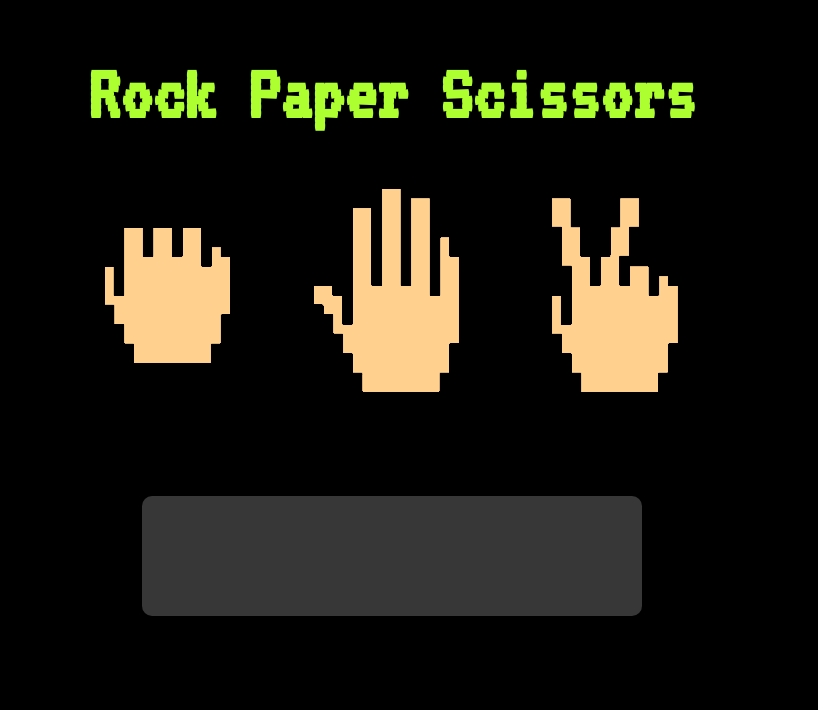
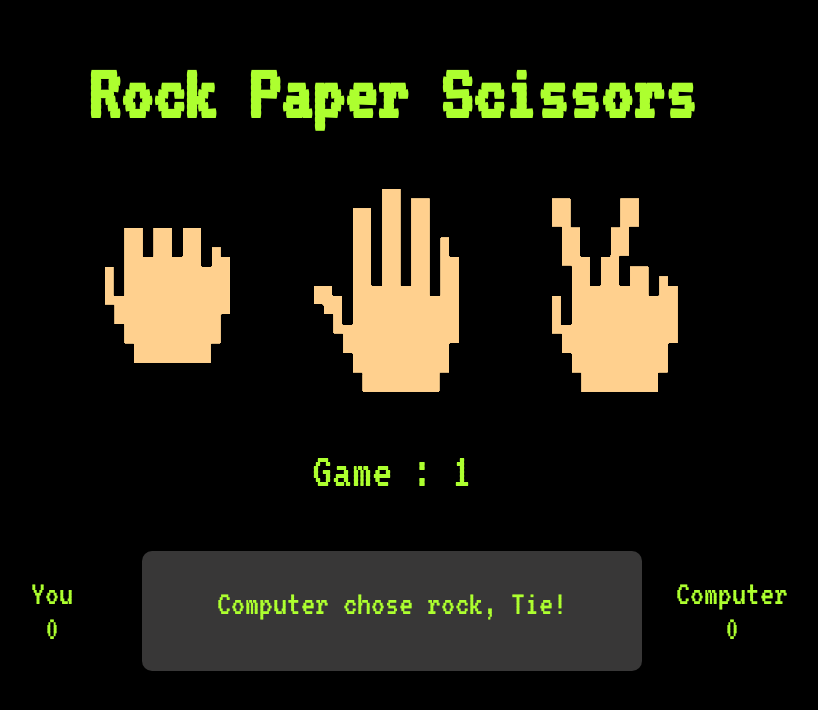
Before and after one commit to Kento225/rock-paper-scissors, a plain HTML site: page index.html in a window 1280 px wide. Both pictures are taken after a click on the button 415 px from the left and 291 px from the top of the page. Shown: the whole page, without its empty margins (248-1066 px from the left). Drawn offline with Linux system fonts and the light colour scheme.

Commit message:
Finish UI, add scores and game count

```diff
--- a/index.html
+++ b/index.html
@@ -21,10 +21,25 @@
         <button class = "paper"><img src = "images/Paper.png"></button>
         <button class = "scissors"><img src = "images/Scissors.png"></button>
     </div>
+    <div class = game-count>
+        <p id="gamecount"></p>
+    </div>
     <div class = results>
-        <div class = box>
-            <p class = result></p>
+        <div class = player-score>
+            <p>You</p>
+            <p id="player"></p>
         </div>
+        <div class = box-container>
+            <div class = box>
+                <p class = result></p>
+            </div>
+        </div>
+        <div class = computer-score>
+            <p>Computer</p>
+            <p id="computer"></p>
+            </div>
+
     </div>
+
 </body>
 </html>
--- a/script.js
+++ b/script.js
@@ -4,22 +4,28 @@ const paper = document.querySelector(".paper");
 const scissors = document.querySelector(".scissors");
 const box = document.querySelector(".box");
 const result = document.querySelector(".result");
+const player = document.querySelector("#player");
+const computer = document.querySelector("#computer");
+const gameCount = document.querySelector("#gamecount")
 
-
-
+let currentGame = 1;
 let playerResult = 0;
 let computerResult = 0;
 let gameCounter = 0;
 
-
-choices.addEventListener("click",function(e){
-    playRound()
+// gets player choice from buttons
+rock.addEventListener("click",function(e){
+    playRound("rock")
+})
+paper.addEventListener("click", function(e){
+    playRound("paper")
 });
-function playRound(){
+scissors.addEventListener("click", function(e){
+    playRound("scissors")
+});
+function playRound(playerChoice){
 // Computer picks random number
     let getComputerChoice = Math.floor(Math.random() * 3);
-// Shows current loop number
-   console.log("Game " , ++gameCounter);
 
 // Converts random number to either rock, paper or scissors
     if (getComputerChoice === 0) {
@@ -30,8 +36,8 @@ function playRound(){
         computerChoice = "scissors";
     }
 
-// Game outcomes depending on player choice
-function playerRock(){
+// Game outcomes depending on player choice, adds score
+if (playerChoice === "rock"){
     if (computerChoice === "rock"){
         result.textContent = "Computer chose rock, Tie!";
     }else if(computerChoice === "scissors") {
@@ -42,7 +48,7 @@ function playerRock(){
         computerResult += 1;
     }
 }
-function playerScissors(){
+if (playerChoice === "scissors"){
     if (computerChoice === "rock"){
         result.textContent = "Computer chose rock, You lose!";
         computerResult += 1;
@@ -53,7 +59,7 @@ function playerScissors(){
         playerResult += 1;
     }
 }
-function playerPaper(){
+if (playerChoice === "paper"){
     if (computerChoice === "rock"){
         result.textContent = "Computer chose rock, You win!";
         playerResult += 1;
@@ -65,18 +71,22 @@ function playerPaper(){
     }
 }
 
-// Execute function depending on player choice
-rock.addEventListener("click",function(e){
-    playerRock()
-});
-paper.addEventListener("click",function(e){
-    playerPaper()
-});
-scissors.addEventListener("click",function(e){
-    playerScissors()
-});
+player.textContent = playerResult;
+computer.textContent = computerResult;
+gameCount.textContent = `Game : ${currentGame}`;
 
-console.log(computerResult);
-console.log(playerResult);
+
+// determines winner from score
+if(playerResult === 5){
+    alert("You Won!")
+    playerResult = 0
+    computerResult = 0
+    currentGame += 1
+}else if(computerResult === 5){
+    alert("You lost!")
+    currentGame += 1
+    playerResult = 0
+    computerResult = 0
 
 }
+}
--- a/styles.css
+++ b/styles.css
@@ -1,5 +1,7 @@
 body{
     background-color : black;
+    color: greenyellow;
+    font-family: vt323,sans-serif;
 }
 button{
     background-color : black;
@@ -14,15 +16,13 @@ button{
     gap:60px;
 }
 .title{
-    color:greenyellow;
-    font-family:vt323;
     font-size: 40px;
     text-align: center;
 }
 .results{
     display:flex;
     justify-content: center;
-    padding-top:100px;
+    padding-top:5px;
 }
 .box{
     background-color:rgb(56, 55, 55);
@@ -35,8 +35,29 @@ button:hover{
     transform: scale(1.5);
 }
 .result{
-    color: greenyellow;
-    font-family: vt323,sans-serif;
     font-size: 35px;
     text-align: center;
 }
+.box-container{
+    display:flex;
+}
+.player-score,
+.computer-score{
+    display:flex;
+    flex-direction:column;
+    justify-content: center;
+    align-items: center;
+    font-size: 35px;
+    width:180px;
+}
+.player-score p,
+.computer-score p{
+    margin:0px 40px;
+}
+#player, #computer{
+    align-self:center;
+}
+.game-count{
+    text-align: center;
+    font-size: 50px;
+}
```
